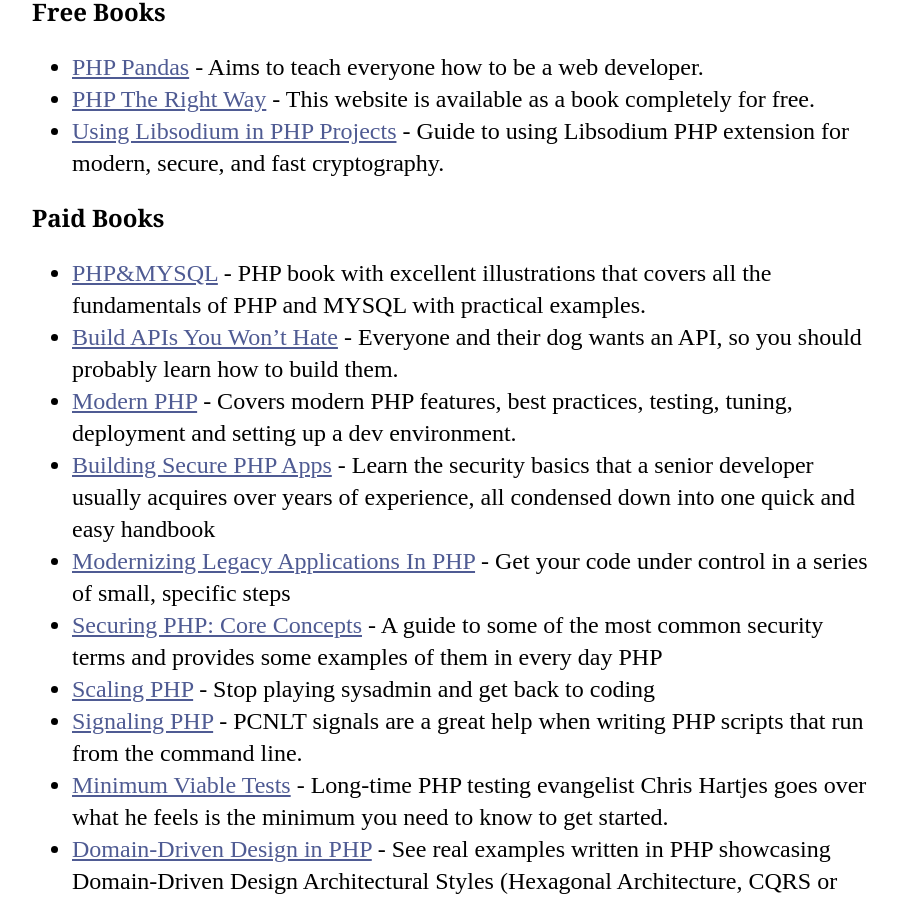
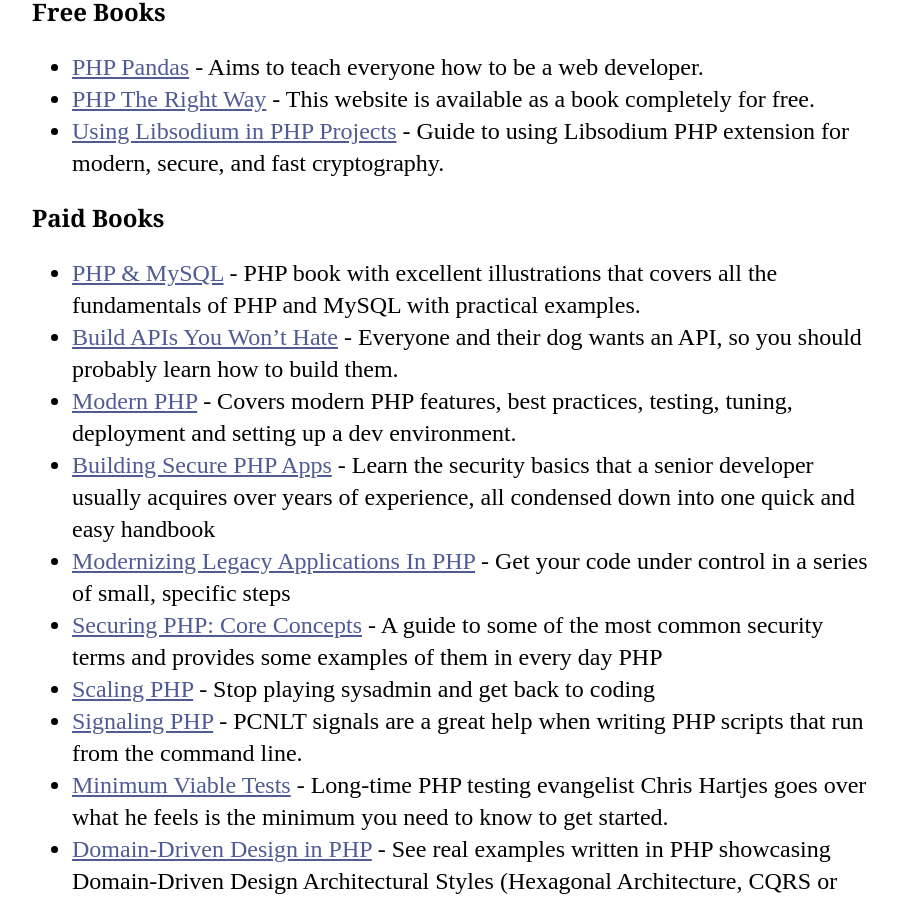
Before and after one commit to codeguy/php-the-right-way, a Jekyll site: the page built from _posts/16-10-01-Books.md, in a window 1280 px wide and 900 px high, scrolled down 1534 px. Shown: the whole window, without its empty margins (188-1086 px from the left). Built offline with Jekyll 4.4.1, drawn with Linux system fonts in a browser that asks for light colours; our own code applies the rules of GitHub Pages for plain Markdown files.

```diff
--- a/_posts/16-10-01-Books.md
+++ b/_posts/16-10-01-Books.md
@@ -19,7 +19,7 @@ for modern, secure, and fast cryptography.
 
 ### Paid Books
 
-* [PHP&MYSQL](https://phpandmysql.com/) - PHP book with excellent illustrations that covers all the fundamentals of PHP and MYSQL with practical examples.
+* [PHP & MySQL](https://phpandmysql.com/) - PHP book with excellent illustrations that covers all the fundamentals of PHP and MySQL with practical examples.
 * [Build APIs You Won't Hate](https://apisyouwonthate.com/) - Everyone and their dog wants an API,
 so you should probably learn how to build them.
 * [Modern PHP](https://www.oreilly.com/library/view/modern-php/9781491905173/) - Covers modern PHP features, best practices, testing, tuning, deployment and setting up a dev environment.
```
